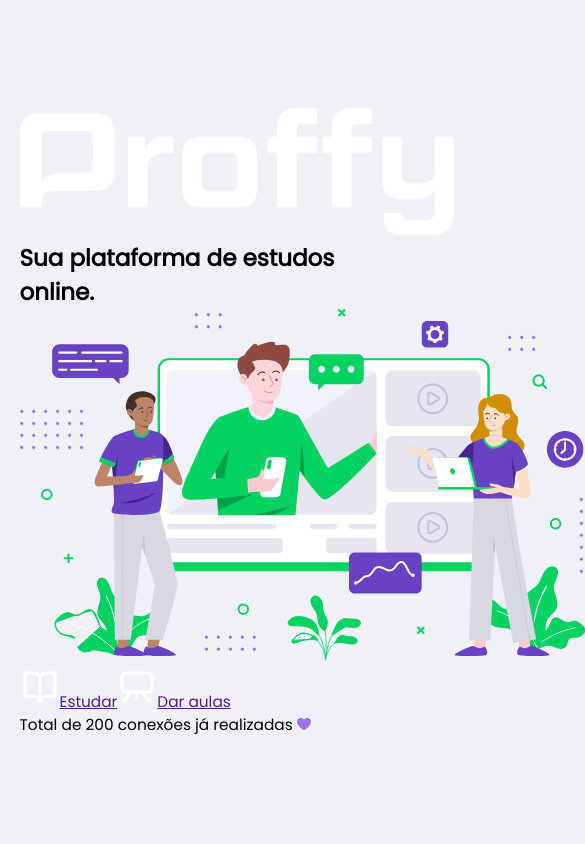
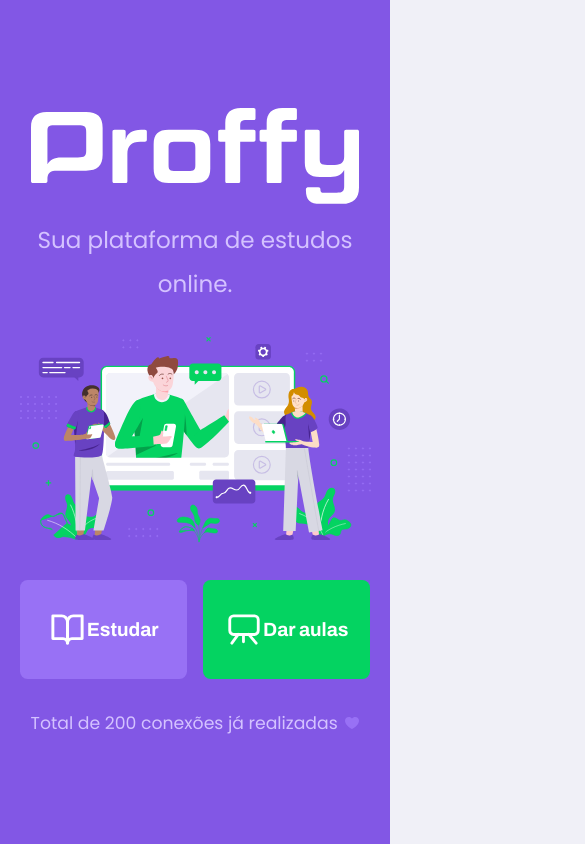
Before and after one commit to LucasCarrias/Proffy-Web, a React (Create React App) app: page / in a window 390 px wide. Shown: the top 844 px of the page, 585 px wide, since content can reach past the window. Built offline with nearby package versions, Linux system fonts and the light colour scheme.

Commit message:
Estilizar landing page 'mobile first'

```diff
--- a/src/pages/Landing/index.tsx
+++ b/src/pages/Landing/index.tsx
@@ -6,6 +6,8 @@
 import studyIcon from '../../assets/images/icons/study.svg';
 import giveClassesIcon from '../../assets/images/icons/give-classes.svg';
 import purpleHeartIcon from '../../assets/images/icons/purple-heart.svg';
+
+import './styles.css';
 
 function Landing() {
     return (
--- a/src/pages/Landing/styles.css
+++ b/src/pages/Landing/styles.css
@@ -0,0 +1,89 @@
+#page-landing {
+    width: 100vw;
+    height: 100vh;
+
+    display: flex;
+    justify-content: center;
+    align-items: center;
+
+    color: var(--color-text-in-primary);
+    background: var(--color-primary);
+}
+
+.logo-container img {
+    height: 10rem;
+}
+
+.hero-image {
+    width: 100%;
+}
+
+.logo-container {
+    text-align: center;
+    margin-bottom: 3.2rem;
+}
+
+.logo-container h2 {
+    font-weight: 500;
+    font-size: 2.4rem;
+    line-height: 4.6rem;
+    margin-top: 0.8rem;
+}
+
+.buttons-container {
+    display: flex;
+    justify-content: center;
+    margin: 3.2rem 0;
+}
+
+.buttons-container a {
+    width: 30rem;
+    height: 10.4rem;
+    border-radius: 0.8rem;
+    font: 700 2.0rem Archivo;
+
+    display: flex;
+    align-items: center;
+    justify-content: center;
+
+    text-decoration: none;
+    color: var(--color-button-text);
+
+    transition: background-color 0.2s;
+}
+
+.buttons-container a:first-child {
+    margin-right: 1.6rem;
+}
+
+.buttons-container a img{
+    width: 4rem;
+}
+
+.buttons-container a.study{
+    background: var(--color-primary-lighter);
+}
+
+.buttons-container a.give-classes{
+    background: var(--color-secundary);
+}
+
+.buttons-container a.study:hover {
+    background: var(--color-primary-light);
+}
+
+.buttons-container a.give-classes:hover {
+    background: var(--color-secundary-dark);
+}
+
+.total-connections{
+    font-size: 1.8rem;
+
+    display: flex;
+    align-items: center;
+    justify-content: center;
+}
+
+.total-connections img{
+    margin-left: 0.8rem;
+}
```
